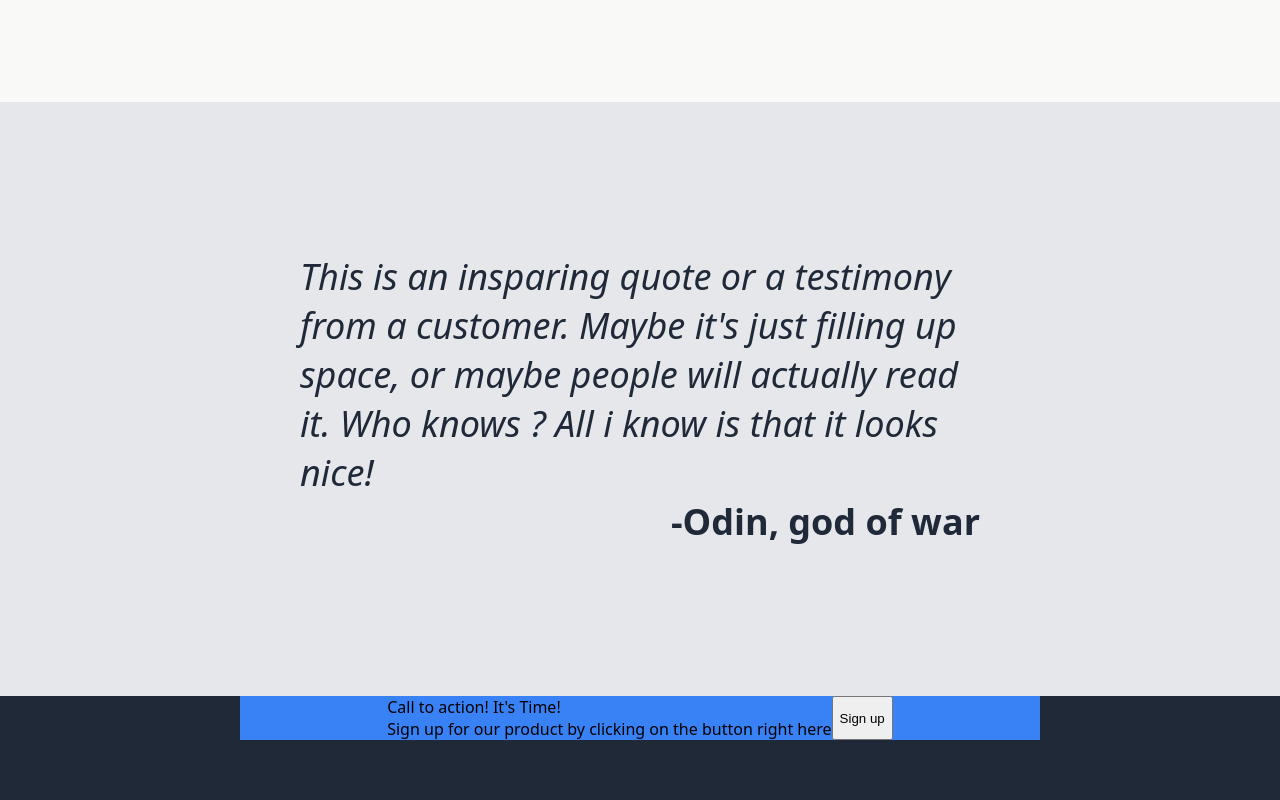
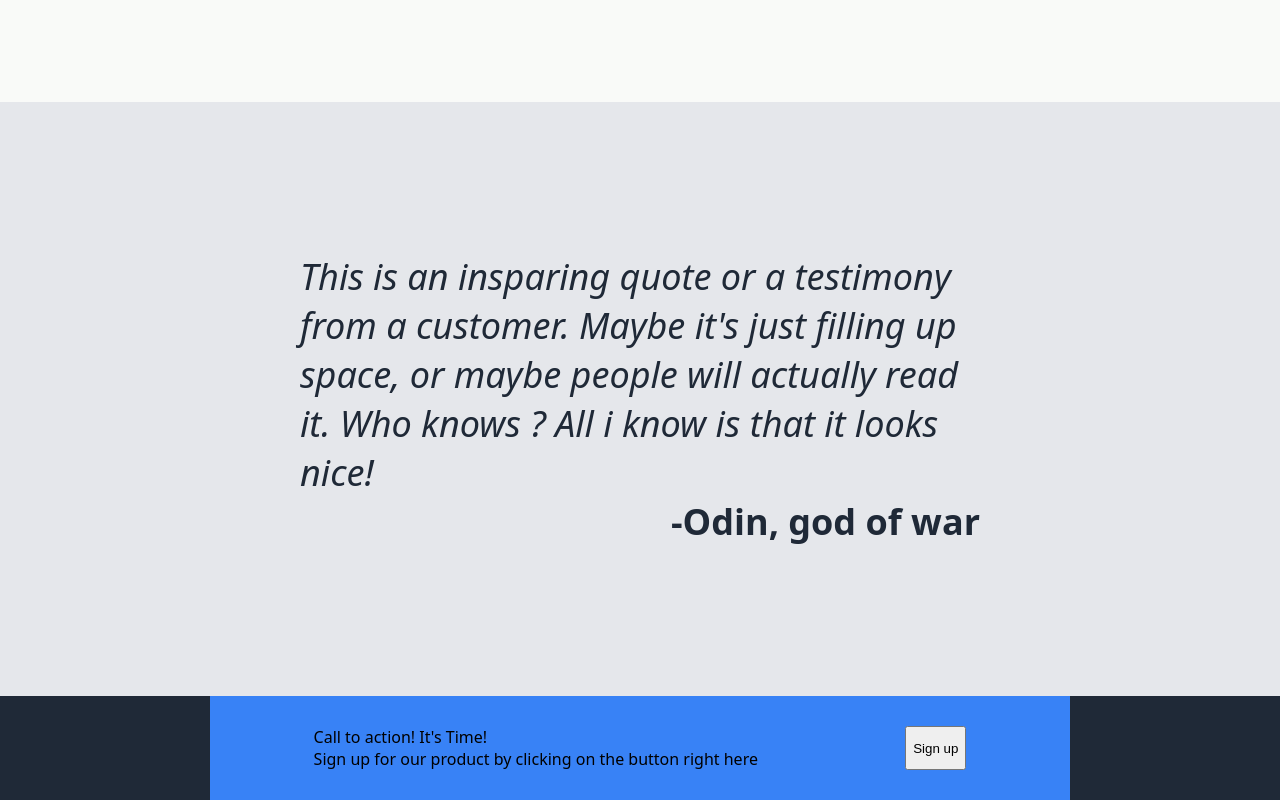
Before and after one commit to doorkiPr/Landing-page, a plain HTML site: page index.html in a window 1280 px wide. Shown: the part 946-1746 px from the top of the page. Before the commit the page ends 1686 px from the top, so only its background shows below. Drawn offline with Linux system fonts and the light colour scheme.

Commit message:
ADD:change  items positioning to space around and add padding

```diff
--- a/style.css
+++ b/style.css
@@ -146,7 +146,8 @@ ul{
 
 .callToActionWrapper{
     display: flex   ;
-    justify-content: center;
+    justify-content: space-around;
     background-color: #3882f6;
     width: 800px;
+    padding: 30px;
 }
```
